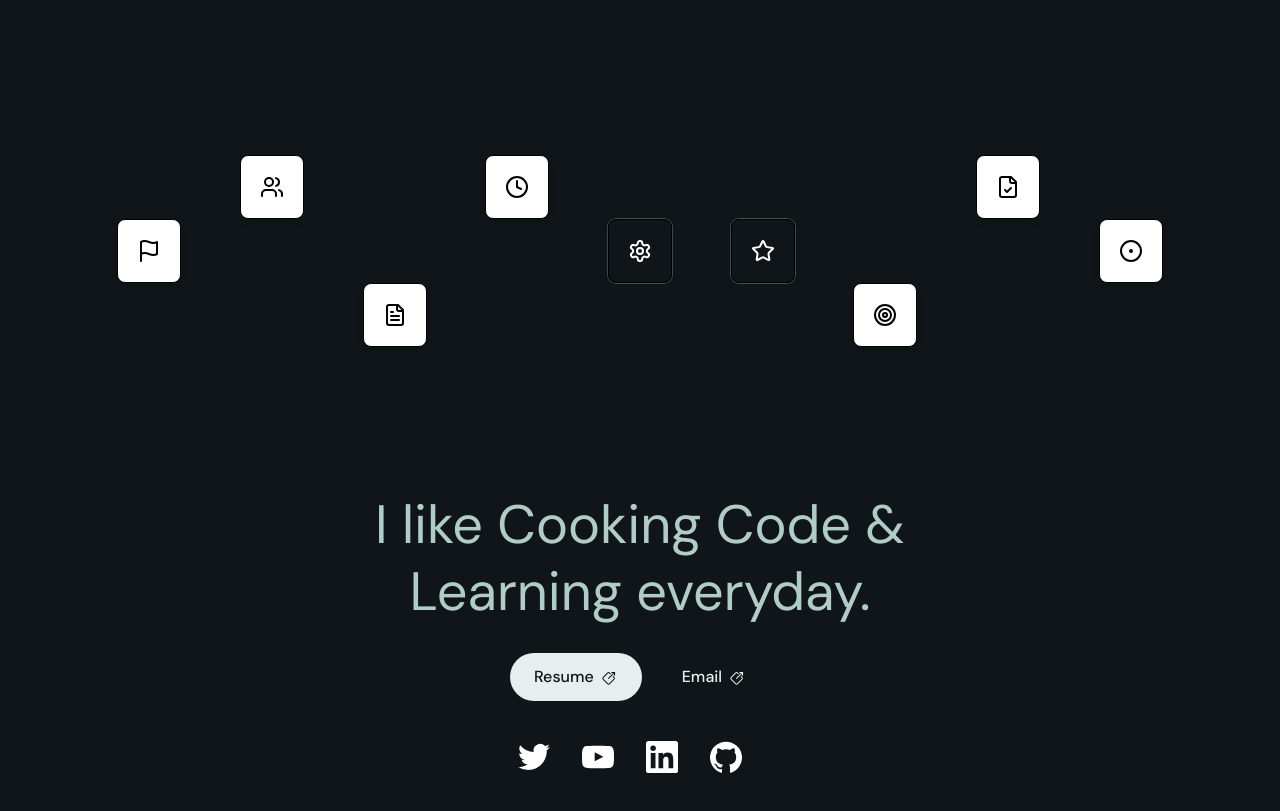
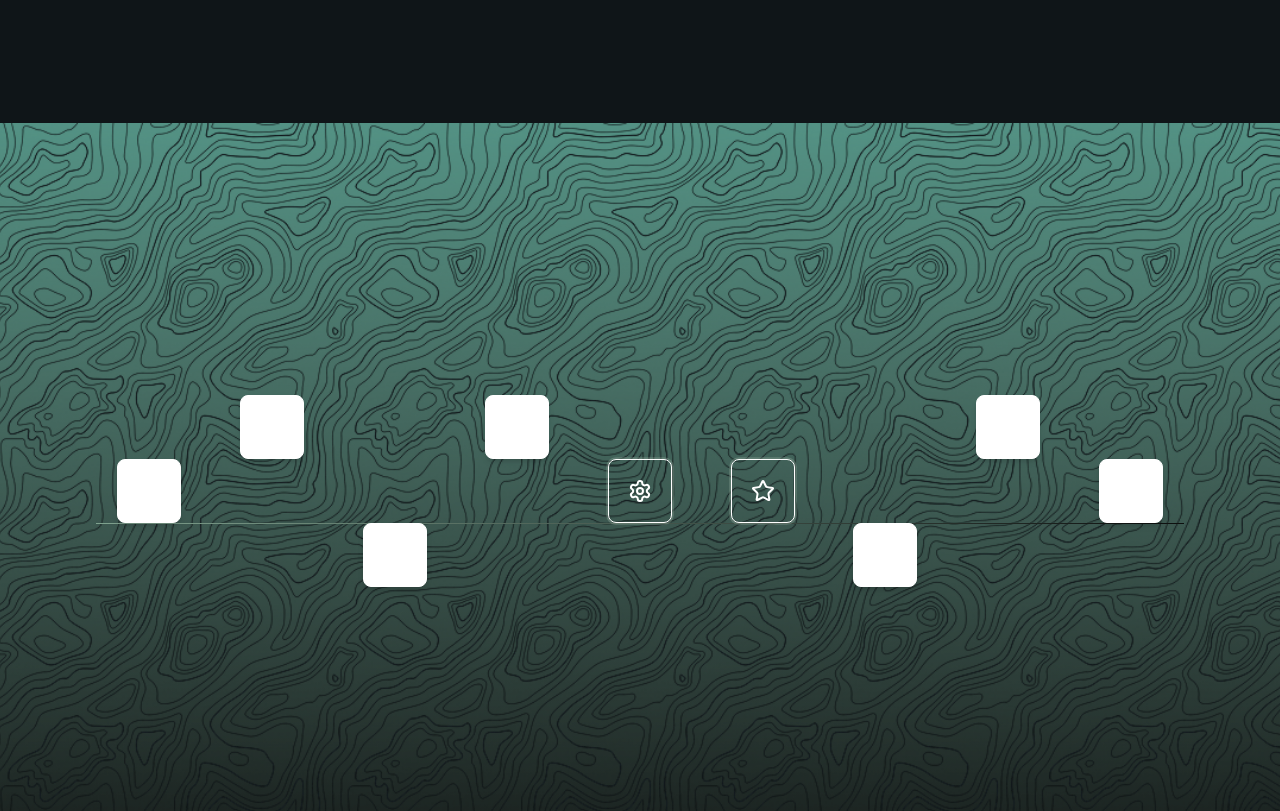
Before and after one commit to pratikdevdas/myportfolio, a Next.js app: page / in a window 1280 px wide. Shown: the part 3160-3971 px from the top of the page. Built offline with nearby package versions, Linux system fonts and the light colour scheme.

Commit message:
feat: ✅ add background to stacks

```diff
--- a/components/Layout/Stacks.tsx
+++ b/components/Layout/Stacks.tsx
@@ -1,6 +1,6 @@
 import { motion } from "framer-motion"
 import { CircleDot, Clock, FileCheck, FileText, Flag, Settings, Star, Target, Users } from "lucide-react"
-
+import Image from "next/image"
 export default function Stacks() {
   const nodes = [
     { icon: Flag, position: "center" },
@@ -66,7 +66,12 @@ export default function Stacks() {
   }
 
   return (
-    <div className="w-full max-w-6xl mx-auto p-4 md:p-8 overflow-x-auto">
+    <div className="relative flex items-center justify-center h-screen text-white text-center bg-gradient-to-b from-[#7fa18e] to-[#0d0f0e]">
+      {/* Pattern Overlay */}
+      <div className="absolute inset-0  bg-cover opacity-20"></div>
+      <Image src="/images/Stacks_bg.png" alt="Stacks Background" fill className="object-cover" />
+
+      <div className="relative w-full max-w-6xl mx-auto p-4 md:p-8">
         <div className="relative min-w-[768px]">
           {/* Main horizontal line */}
           <motion.div
@@ -113,5 +118,6 @@ export default function Stacks() {
           </div>
         </div>
       </div>
+    </div>
   )
 }
```
Also changed, not shown: public/images/Stacks_bg.png (added). Lines whose indentation alone changed are shown as unchanged.
